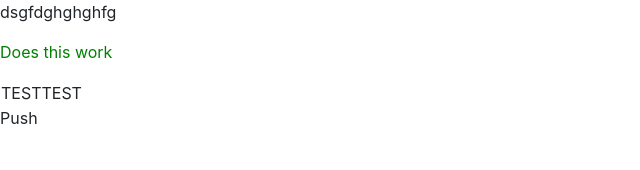
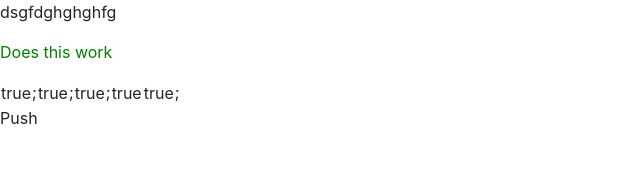
Before and after one commit to harrisejm/Chess, a React app: page /#/ in a window 1280 px wide. Shown: the top 170 px of the page, without its empty margins (0-640 px from the left). Built offline with nearby package versions, Linux system fonts and the light colour scheme.

Commit message:
add to board gen

```diff
--- a/src/components/MainBoard.jsx
+++ b/src/components/MainBoard.jsx
@@ -1,8 +1,5 @@
 import React from 'react';
 import PropTypes from 'prop-types';
-
-
-
 
 class MainBoard extends React.Component {
 
@@ -13,7 +10,6 @@ class MainBoard extends React.Component {
     };
     this.populateBoard = this.populateBoard.bind(this);
     this.testRender = this.testRender.bind(this);
-    this.testAdd = this.testAdd.bind(this);
   }
 
   populateBoard() {
@@ -22,19 +18,15 @@ let objectArr = [];
 
     for (let i = 0; i < 8; i++) {
       for (let a = 0; a < 8; a++) {
-      let position = i.toString() + a.toString();
+      //  let position = i.toString() + a.toString();
         if (i === 0 || i === 1 || i === 6 || i === 7) {
-
-     let test1 = Object.assign({positionY: i, positionX: a, occupied: true}, {});
-
+          let test1 = Object.assign({positionY: i, positionX: a, occupied: 'true'}, {});
           objectArr.push(test1);
         } else {
-       let test2 = Object.assign({positionY: i, positionX: a, occupied: false}, {});
+          let test2 = Object.assign({positionY: i, positionX: a, occupied: 'false'}, {});
           objectArr.push(test2);
         }
         if (a === 7) {
-    //   arr.push(positionArr);
-    //   objectArr.push(" ");
           newBoard.push(objectArr);
           objectArr = [];
         }
@@ -43,19 +35,11 @@ let objectArr = [];
     this.setState({board: newBoard});
     console.log(this.state.board.length);
     if (this.state.board.length === 8) {
-  //  testAdd()
     }
-//  return this.testRender();
   }
 
-//  const { expect } = window;
-
-  // window.onload = function() {
-  //   this.populateBoard();
-  // }
-
-testAdd() {
-//  return this.state.board[0][0].occupied;
+  componentWillMount(){
+    this.populateBoard();
   }
 
   testRender(){
@@ -63,13 +47,22 @@ testRender(){
       color: "green"
     }
 
+    const row1 = <td> {this.state.board[0][0].occupied} </td>;
+    const row2 = <td> {this.state.board[3][0].occupied} </td>;
+
     const chessBoard =
     <div>
+      <style jsx>{`
+
+      `}</style>
       <p style={test}>Does this work</p>
       <table>
         <tbody>
           <tr className="row1">
-           <td> {this.state.length} TESTTEST</td>
+            <td>{this.state.board[0][0].occupied}</td>;
+            <td>{this.state.board[0][1].occupied}</td>;
+            <td>{this.state.board[0][2].occupied}</td>;
+            <td>{this.state.board[0][3].occupied}</td>        <td>{this.state.board[0][4].occupied}</td>;
           </tr>
           <tr className="row2">
           </tr>
@@ -92,7 +85,6 @@ testRender(){
   }
 
   render(){
-
     return (
       <div>
         <p>dsgfdghghghfg</p>
@@ -107,6 +99,4 @@ render(){
 //   populateBoard: PropTypes.func
 // };
 
-
-
 export default MainBoard;
--- a/testCode/test.css
+++ b/testCode/test.css
@@ -1,7 +1,5 @@
 td {
   border-style: solid;
-  /*width: 35px;
-  height: 35px;*/
   width: 60px;
   height: 60px;
 }
--- a/webpack.config.js
+++ b/webpack.config.js
@@ -79,7 +79,7 @@ plugins: [
   new HtmlWebpackPlugin({
     template:'template.ejs',
     appMountId: 'react-app-root',
-    title: 'React Help Queue',
+    title: 'Capstone test',
     filename: resolve(__dirname, "build", "index.html"),
   }),
 ]
```
Lines whose indentation alone changed are shown as unchanged.
